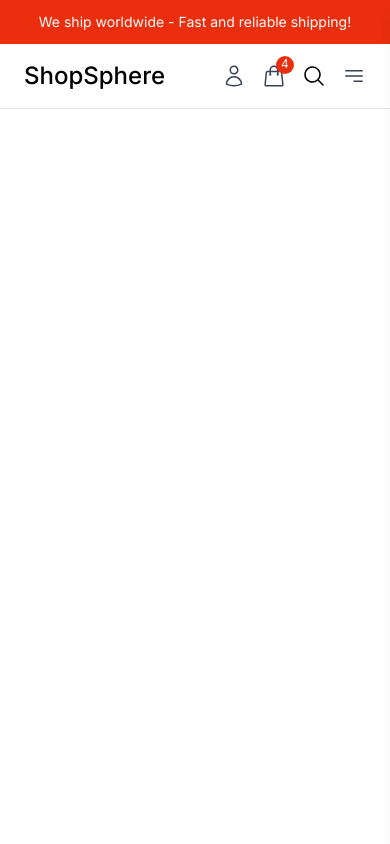
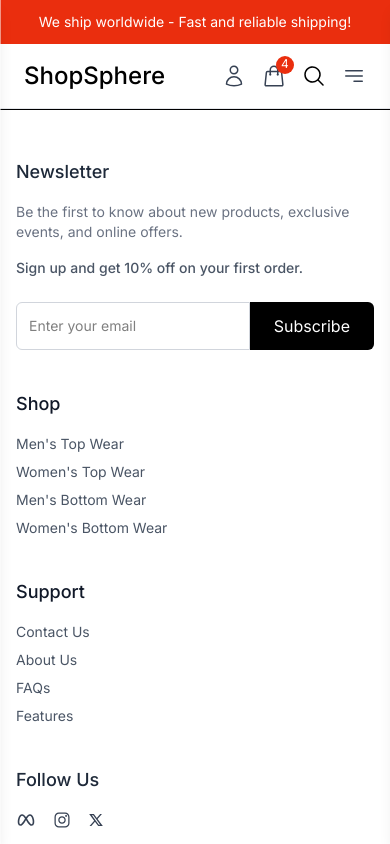
Before and after one commit to venou/ShopSpehere, a React (Vite) app in the folder Frontend/: page / in a window 390 px wide. Shown: the top 844 px of the page. Built offline with nearby package versions, Linux system fonts and the light colour scheme.

Commit message:
Add Footer component and enhance Navbar with mobile navigation

```diff
--- /dev/null
+++ b/Frontend/src/components/Common/Footer.jsx
@@ -0,0 +1,121 @@
+import React from "react";
+import { IoLogoInstagram } from "react-icons/io";
+import { RiTwitterXLine } from "react-icons/ri";
+import { TbBrandMeta } from "react-icons/tb";
+import { Link } from "react-router-dom";
+import { FiPhoneCall } from "react-icons/fi";
+
+const Footer = () => {
+  return (
+    <footer className="border-t">
+      <div className="container mx-auto grid grid-cols-1 md:grid-cols-4 gap-10 py-12 px-4">
+        {/* Newsletter */}
+        <div>
+          <h3 className="text-lg font-medium text-gray-800 mb-4">Newsletter</h3>
+          <p className="text-gray-500 mb-4 text-sm">
+            Be the first to know about new products, exclusive events, and
+            online offers.
+          </p>
+          <p className="font-medium text-sm text-gray-600 mb-6">
+            Sign up and get 10% off on your first order.
+          </p>
+
+          <form className="flex">
+            <input
+              type="email"
+              placeholder="Enter your email"
+              className="p-3 w-full text-sm border border-gray-300 rounded-l-md focus:outline-none focus:ring-2 focus:ring-gray-500"
+              required
+            />
+            <button
+              type="submit"
+              className="bg-black text-white px-6 py-3 rounded-r-md hover:bg-gray-800 transition"
+            >
+              Subscribe
+            </button>
+          </form>
+        </div>
+
+        {/* Shop */}
+        <div>
+          <h3 className="text-lg font-medium text-gray-900 mb-4">Shop</h3>
+          <ul className="space-y-2 text-gray-600 text-sm">
+            <li>
+              <Link to="#" className="hover:text-gray-500">
+                Men's Top Wear
+              </Link>
+            </li>
+            <li>
+              <Link to="#" className="hover:text-gray-500">
+                Women's Top Wear
+              </Link>
+            </li>
+            <li>
+              <Link to="#" className="hover:text-gray-500">
+                Men's Bottom Wear
+              </Link>
+            </li>
+            <li>
+              <Link to="#" className="hover:text-gray-500">
+                Women's Bottom Wear
+              </Link>
+            </li>
+          </ul>
+        </div>
+
+        {/* Support */}
+        <div>
+          <h3 className="text-lg font-medium text-gray-900 mb-4">Support</h3>
+          <ul className="space-y-2 text-gray-600 text-sm">
+            <li>
+              <Link to="#" className="hover:text-gray-500">
+                Contact Us
+              </Link>
+            </li>
+            <li>
+              <Link to="#" className="hover:text-gray-500">
+                About Us
+              </Link>
+            </li>
+            <li>
+              <Link to="#" className="hover:text-gray-500">
+                FAQs
+              </Link>
+            </li>
+            <li>
+              <Link to="#" className="hover:text-gray-500">
+                Features
+              </Link>
+            </li>
+          </ul>
+        </div>
+
+        {/* Follow */}
+        <div>
+          <h3 className="text-lg font-medium text-gray-800 mb-4">Follow Us</h3>
+
+          <div className="flex items-center space-x-4 mb-6 text-gray-700">
+            <TbBrandMeta className="h-5 w-5 hover:text-gray-500 cursor-pointer" />
+            <IoLogoInstagram className="h-5 w-5 hover:text-gray-500 cursor-pointer" />
+            <RiTwitterXLine className="h-4 w-4 hover:text-gray-500 cursor-pointer" />
+          </div>
+
+          <p className="text-gray-500 text-sm mb-1">Call Us</p>
+          <p className="text-sm text-gray-700 flex items-center">
+            <FiPhoneCall className="mr-2" />
+            0123-456-789
+          </p>
+        </div>
+      </div>
+
+      {/* Bottom */}
+      <div className="border-t border-gray-200">
+        <p className="text-gray-500 text-sm text-center py-4">
+          © 2025, CompileTab. All rights reserved.
+        </p>
+      </div>
+    </footer>
+  );
+};
+
+export default Footer;
--- a/Frontend/src/components/Common/Navbar.jsx
+++ b/Frontend/src/components/Common/Navbar.jsx
@@ -7,9 +7,14 @@ import {
 } from "react-icons/hi2";
 import SearchBar from "./SearchBar";
 import CartDrawer from "../Layout/CartDrawer";
+import { IoMdClose } from "react-icons/io";
 
 const Navbar = () => {
   const [drawerOpen, setDrwerOpen] = useState(false);
+  const [navDrawerOpen, setNavDrawerOpen] = useState(false);
+  const toggleNavDrawer = () => {
+    setNavDrawerOpen(!navDrawerOpen);
+  };
   const toggleDrawer = () => {
     setDrwerOpen(!drawerOpen);
   };
@@ -69,12 +74,57 @@ const Navbar = () => {
           <div className=" overflow-hidden">
             <SearchBar />
           </div>
-          <button className="  md:hidden">
+          <button onClick={toggleNavDrawer} className="  md:hidden">
             <HiBars3BottomRight className="h-6 w-6 text-gray-700" />
           </button>
         </div>
       </nav>
       <CartDrawer drawerOpen={drawerOpen} toggleDrawer={toggleDrawer} />
+      {/* Mobile Navigation */}
+      <div
+        className={`fixed top-0 left-0 w-3/4 sm:w-1/2 md:w-1/3 h-full bg-white shadow-lg transform transition-transform duration-300 z-50 ${
+          navDrawerOpen ? "translate-x-0" : "-translate-x-full"
+        }`}
+      >
+        <div className="flex justify-end p-4">
+          <button onClick={toggleNavDrawer}>
+            <IoMdClose className="h-6 w-6 text-gray-600" />{" "}
+          </button>
+        </div>
+        <div className="p-4">
+          <h2 className="text-xl font-semibold mb-4">Menu</h2>
+          <nav className="space-y-4">
+            <Link
+              to="#"
+              onClick={toggleNavDrawer}
+              className="block text-gray-600 hover:text-black"
+            >
+              Men
+            </Link>
+            <Link
+              to="#"
+              onClick={toggleNavDrawer}
+              className="block text-gray-600 hover:text-black"
+            >
+              Women
+            </Link>
+            <Link
+              to="#"
+              onClick={toggleNavDrawer}
+              className="block text-gray-600 hover:text-black"
+            >
+              Top Wear
+            </Link>
+            <Link
+              to="#"
+              onClick={toggleNavDrawer}
+              className="block text-gray-600 hover:text-black"
+            >
+              Bottom Wear
+            </Link>
+          </nav>
+        </div>
+      </div>
     </>
   );
 };
--- a/Frontend/src/components/Layout/UserLayout.jsx
+++ b/Frontend/src/components/Layout/UserLayout.jsx
@@ -1,5 +1,6 @@
 import React from "react";
 import Header from "../Common/Header";
+import Footer from "../Common/Footer";
 
 const UserLayout = () => {
   return (
@@ -7,7 +8,13 @@ const UserLayout = () => {
       {/*Header  */}
       <Header />
       {/* Main Content */}
+      <main>
+        <p>
+
+        </p>
+      </main>
       {/* Footer */}
+      <Footer />
     </>
   );
 };
```
